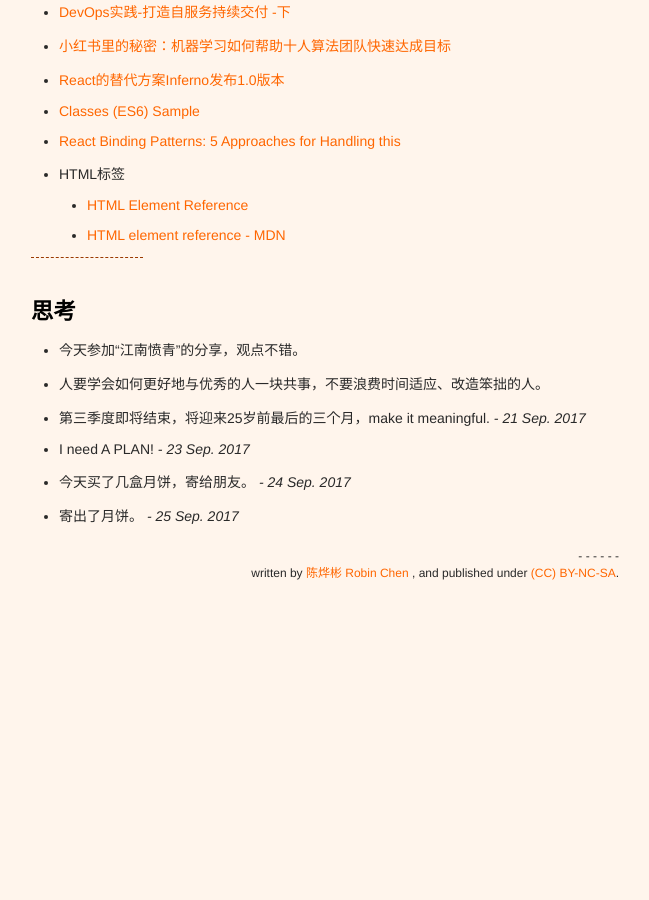
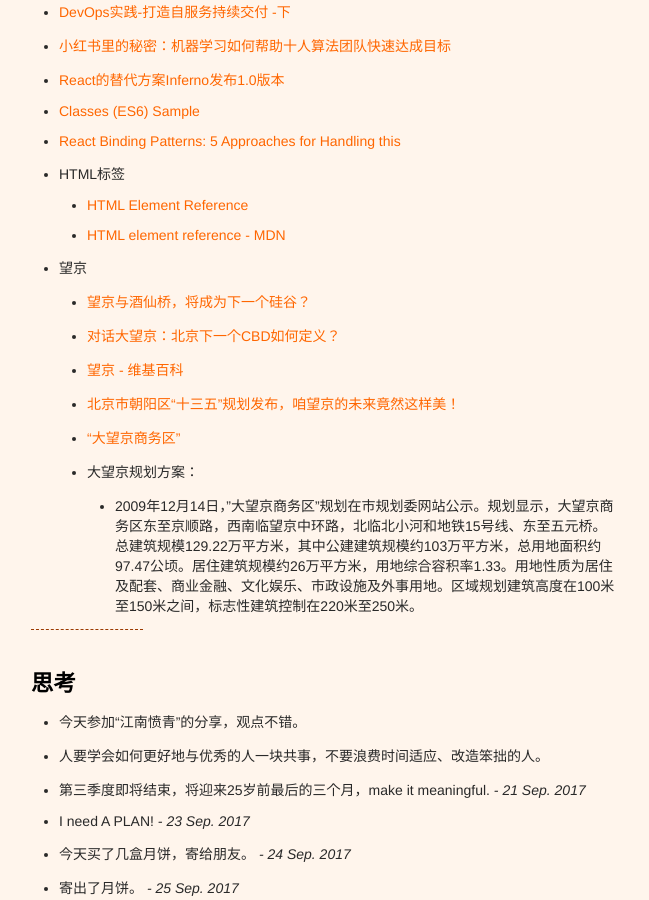
Before and after one commit to xianyuxmu/xianyuxmu.github.io, a Jekyll site: the page built from _posts/2017-09-02-monthly-reading.md, in a window 1280 px wide and 900 px high, scrolled down 2610 px. Shown: the whole window, without its empty margins (315-964 px from the left). Built offline with Jekyll 4.4.1, drawn with Linux system fonts in a browser that asks for light colours; comment, search, counter and statistics services are not loaded; before the commit the page ends 3260 px from its top, so only the background shows below that.

Commit message:
wangjing

```diff
--- a/_posts/2017-09-02-monthly-reading.md
+++ b/_posts/2017-09-02-monthly-reading.md
@@ -107,6 +107,14 @@ tags:
 - HTML标签
 	- [HTML Element Reference](https://www.w3schools.com/TAgs/ref_byfunc.asp)
 	- [HTML element reference - MDN](https://developer.mozilla.org/en-US/docs/Web/HTML/Element)
+- 望京
+	- [望京与酒仙桥，将成为下一个硅谷？](http://www.cyzone.cn/a/20160420/294366.html)
+	- [对话大望京：北京下一个CBD如何定义？](http://sydc.sina.com.cn/dichan/2014-10-24/8199/2014/1024/13369.shtml)
+	- [望京 - 维基百科](https://zh.wikipedia.org/wiki/%E6%9C%9B%E4%BA%AC)
+	- [北京市朝阳区“十三五”规划发布，咱望京的未来竟然这样美！](http://blog.sina.com.cn/s/blog_506718590102ycr4.html)
+	- [“大望京商务区”](http://house.china.com.cn/topic/dwj/)
+	- 大望京规划方案：
+		- 2009年12月14日，"大望京商务区"规划在市规划委网站公示。规划显示，大望京商务区东至京顺路，西南临望京中环路，北临北小河和地铁15号线、东至五元桥。总建筑规模129.22万平方米，其中公建建筑规模约103万平方米，总用地面积约97.47公顷。居住建筑规模约26万平方米，用地综合容积率1.33。用地性质为居住及配套、商业金融、文化娱乐、市政设施及外事用地。区域规划建筑高度在100米至150米之间，标志性建筑控制在220米至250米。
 
 
 ----
```
